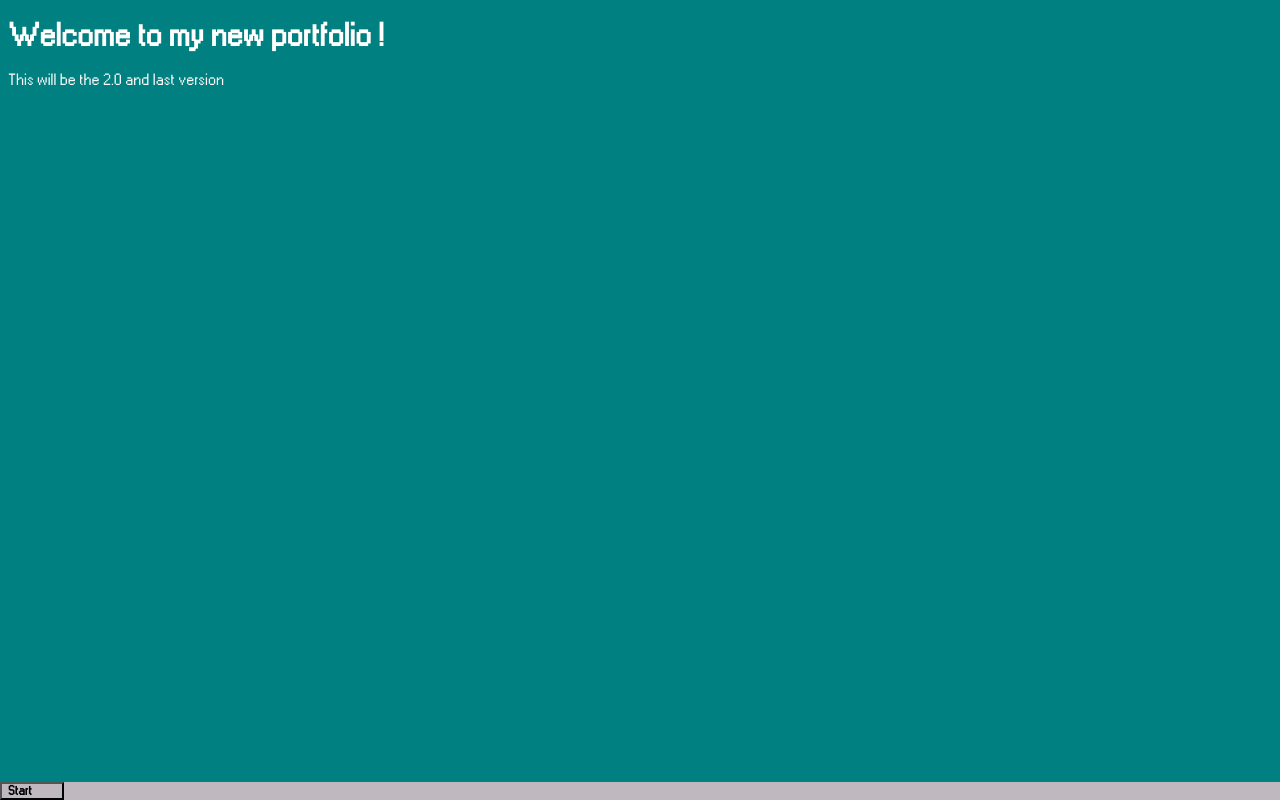
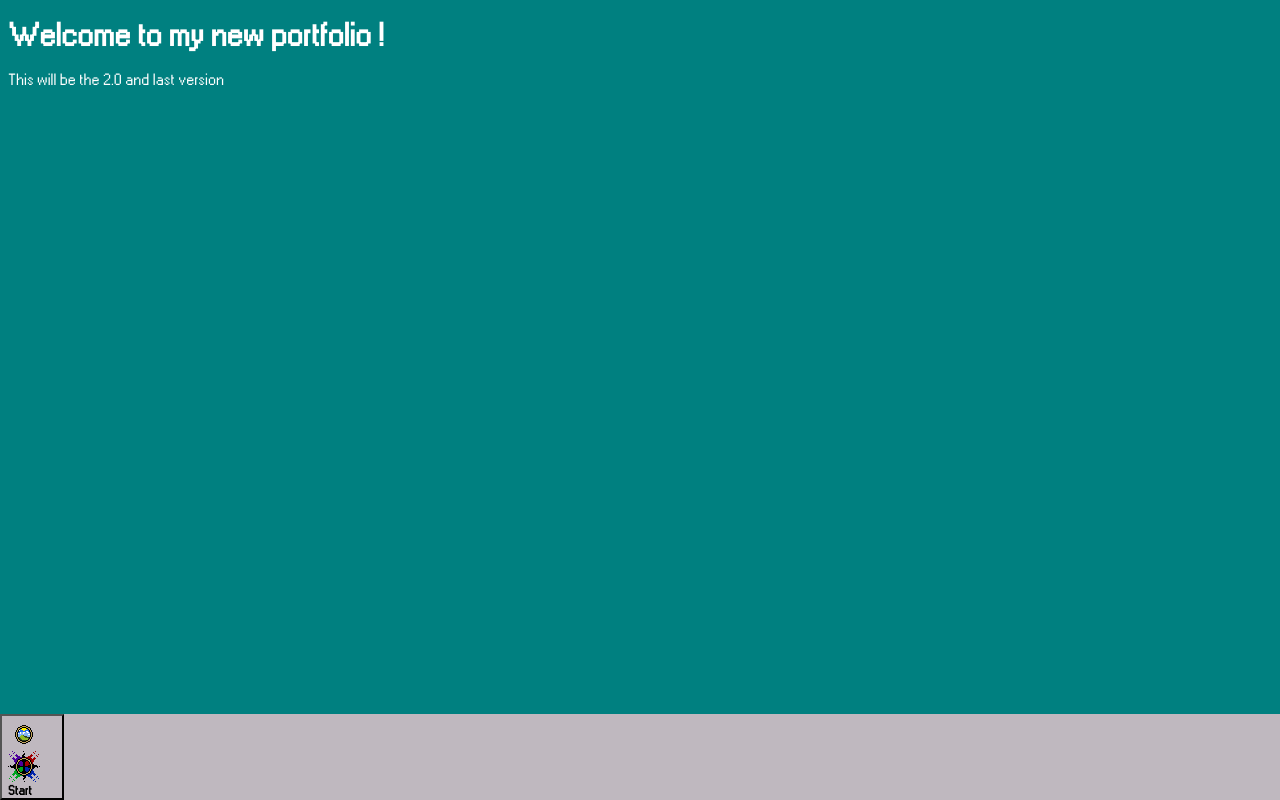
Before and after one commit to allan-debiaggio/Portfolio_2.0, a plain HTML site: page index.html in a window 1280 px wide. Drawn offline with Linux system fonts and the light colour scheme.

Commit message:
Tinyware Peephole decided as company and OS name + 2 Logos added for design testing

```diff
--- a/index.html
+++ b/index.html
@@ -10,7 +10,9 @@
         <p>This will be the 2.0 and last version</p>
     </div>
 <footer>
-    <button id = "start">
+    <button id = "start_button">
+        <img class = "start_logo" src="peephole_logo1.png">
+        <img class = "start_logo" src="peephole_logo2.png">
         <strong>Start</strong>
     </button>
 </footer>
--- a/styles.css
+++ b/styles.css
@@ -9,7 +9,7 @@ body {
     font-family: "W95SA";
     color:white
     }
-#start {
+#start_button{
     background-color: #bfb8bf;
     color:black;
     font-family: "W95SA";
```
Also changed, not shown: peephole_logo1.png (added), peephole_logo2.png (added), 1 other file.
